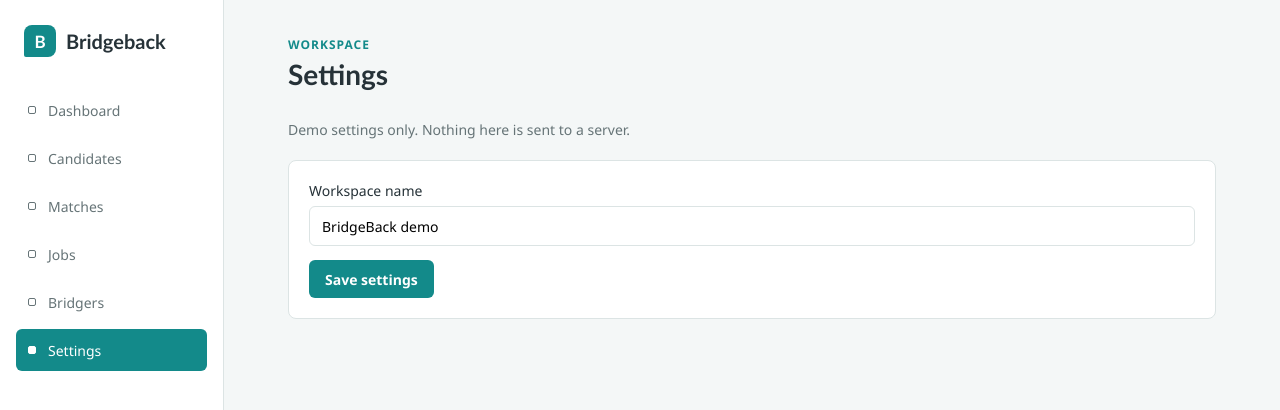
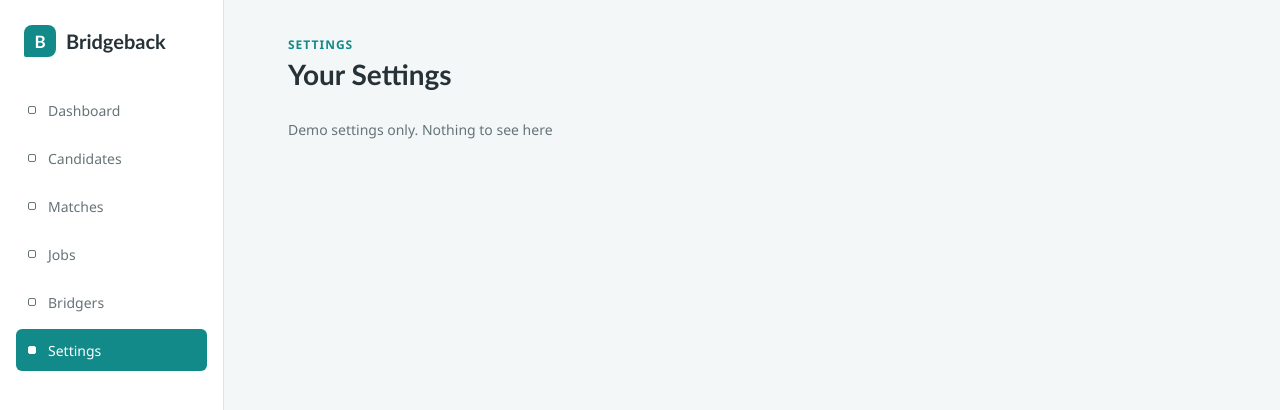
Before and after one commit to Reptetion/bridgeback-mruhacks-26, a React (Vite) app in the folder my-react-app/: page / in a window 1280 px wide. Both pictures are taken after a click on the button "Settings". Shown: the top 410 px of the page. Built offline with nearby package versions, Linux system fonts and the light colour scheme.

Commit message:
removed settings function

```diff
--- a/my-react-app/src/App.jsx
+++ b/my-react-app/src/App.jsx
@@ -13,7 +13,7 @@ const pages = {
   Matches: { title: "Matches", eyebrow: "Skill matches", Page: Matches },
   Jobs: { title: "Jobs", eyebrow: "Open roles", Page: Jobs },
   Bridgers: { title: "Bridgers", eyebrow: "Find talent", Page: Bridgers },
-  Settings: { title: "Settings", eyebrow: "Workspace", Page: Settings },
+  Settings: { title: "Your Settings", eyebrow: "Settings", Page: Settings },
 };
 
 const navigationItems = Object.keys(pages);
--- a/my-react-app/src/pages/settings.jsx
+++ b/my-react-app/src/pages/settings.jsx
@@ -13,23 +13,8 @@ function Settings() {
   return (
     <section aria-label="Settings">
       <p className="page-intro">
-        Demo settings only. Nothing here is sent to a server.
+        Demo settings only. Nothing to see here
       </p>
-      <form className="settings-card" onSubmit={handleSave}>
-        <label>
-          Workspace name
-          <input
-            type="text"
-            value={name}
-            onChange={(event) => {
-              setName(event.target.value);
-              setSaved(false);
-            }}
-          />
-        </label>
-        <button type="submit">Save settings</button>
-        {saved && <p className="bridger-status">Saved for this demo.</p>}
-      </form>
     </section>
   );
 }
```
